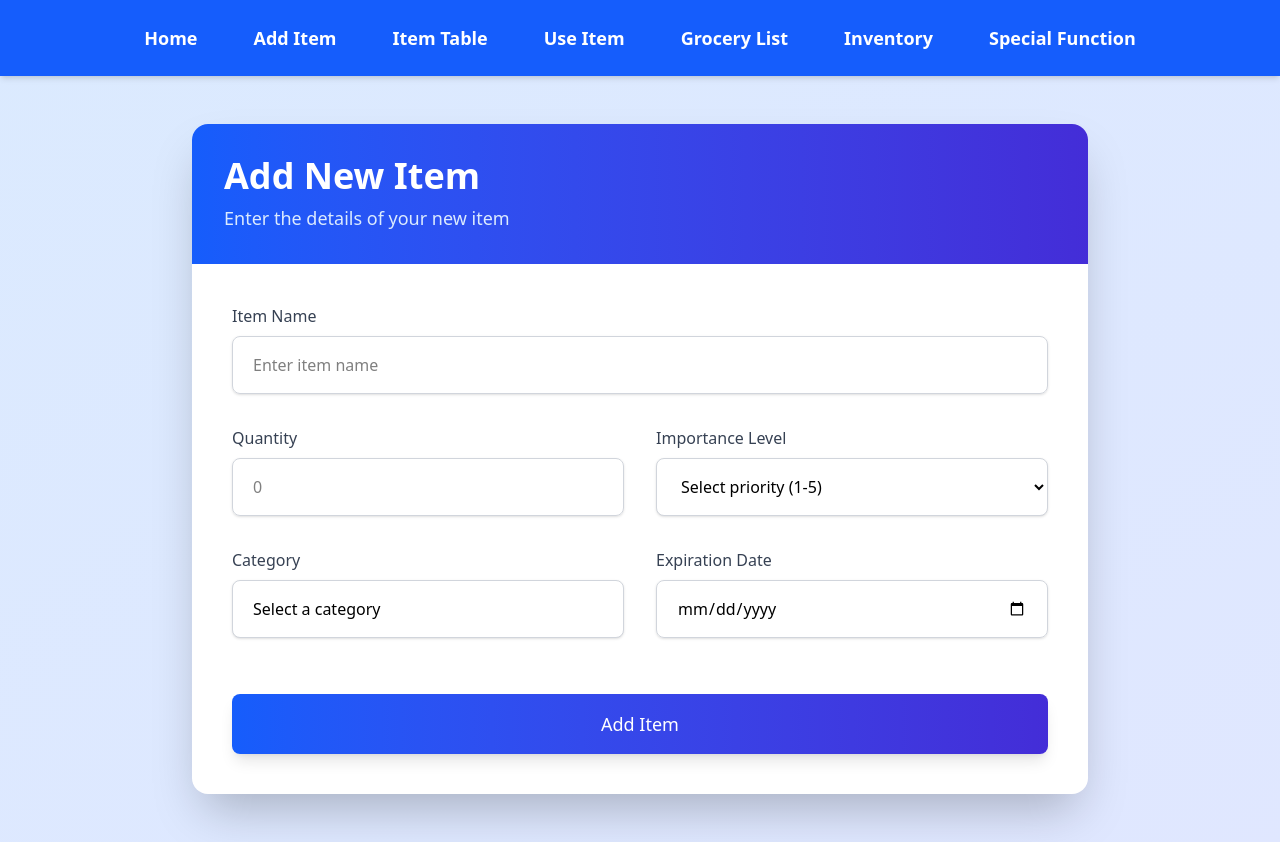
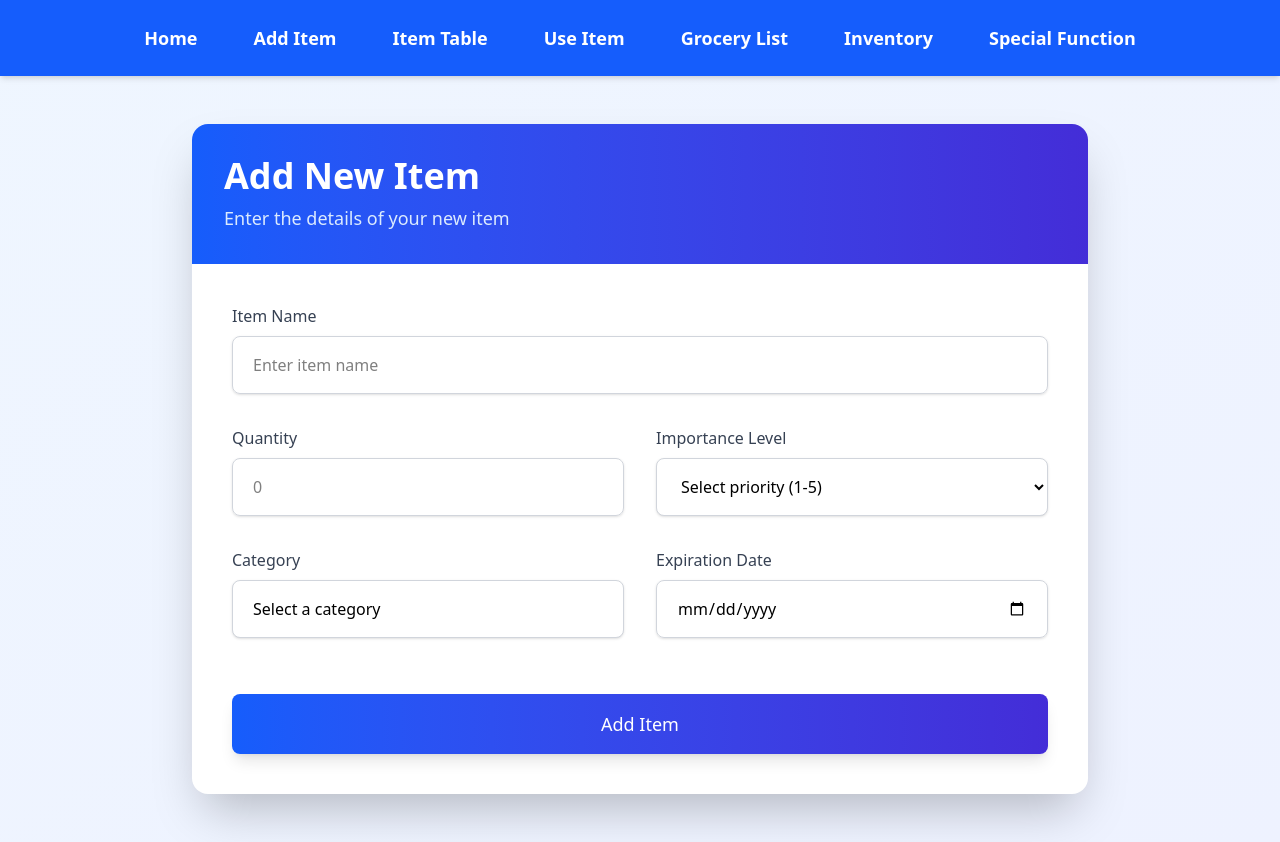
Before and after one commit to dinith-rusiru/HomeStock-project, a React (Vite) app in the folder frontend/: page /additem in a window 1280 px wide. Built offline with nearby package versions, Linux system fonts and the light colour scheme.

Commit message:
change bg color

```diff
--- a/frontend/src/Pages/GroceryShopper/Additem.jsx
+++ b/frontend/src/Pages/GroceryShopper/Additem.jsx
@@ -364,7 +364,7 @@
   };
 
   return (
-    <div className="min-h-screen bg-gradient-to-br from-blue-100 to-indigo-100">
+    <div className="min-h-screen bg-gradient-to-br from-blue-50 to-indigo-50">
       <Nav />
       <ToastContainer /> {/* Notification Container */}
 
```
